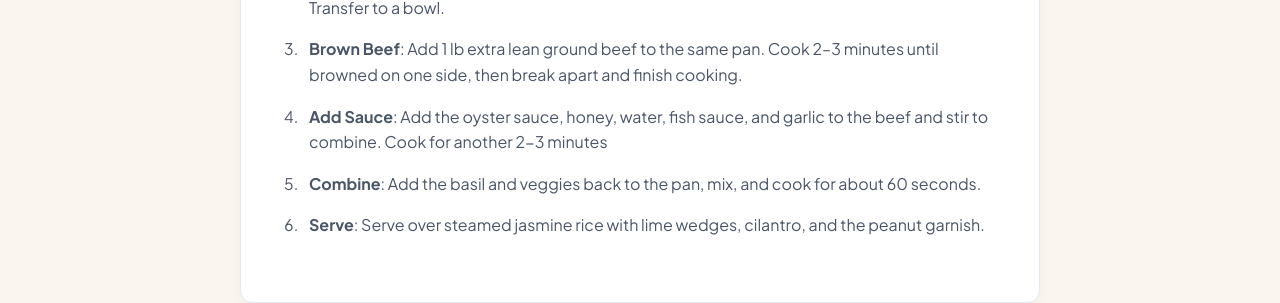
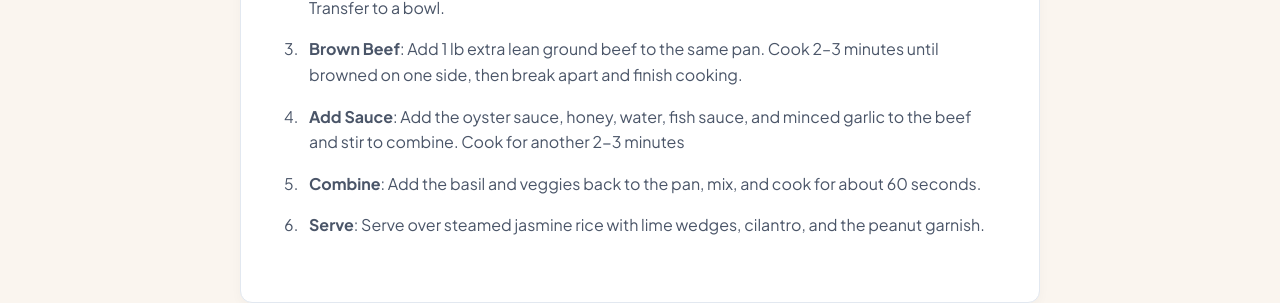
Before and after one commit to TheSharedCrumb/TheSharedCrumb, a Jekyll site: the page built from _recipes/Beef_ThaiBasilBowl.md, in a window 1280 px wide and 900 px high, scrolled down 1695 px. Shown: the part 154-457 px from the top of the window. Built offline with Jekyll 4.4.1, drawn with Linux system fonts in a browser that asks for light colours.

Commit message:
Clarify garlic preparation in recipe instructions
Updated the instruction to specify 'minced garlic' for clarity.

```diff
--- a/_recipes/Beef_ThaiBasilBowl.md
+++ b/_recipes/Beef_ThaiBasilBowl.md
@@ -36,6 +36,6 @@ My favorite move here is serving it over a light jasmine rice. It catches all th
 1. **Prep Veggies**: Medium dice the bell peppers and white onion.
 2. **Sauté Veggies**: Heat 1 tbsp olive oil in a large pan over medium-high heat. Add the peppers and onion with a pinch of salt. Cook 5–6 minutes until tender-crisp and browned in spots. Transfer to a bowl.
 3. **Brown Beef**: Add 1 lb extra lean ground beef to the same pan. Cook 2–3 minutes until browned on one side, then break apart and finish cooking.
-4. **Add Sauce**: Add the oyster sauce, honey, water, fish sauce, and garlic to the beef and stir to combine.  Cook for another 2-3 minutes
+4. **Add Sauce**: Add the oyster sauce, honey, water, fish sauce, and minced garlic to the beef and stir to combine.  Cook for another 2-3 minutes
 5. **Combine**: Add the basil and veggies back to the pan, mix, and cook for about 60 seconds.
 7. **Serve**: Serve over steamed jasmine rice with lime wedges, cilantro, and the peanut garnish.
```
